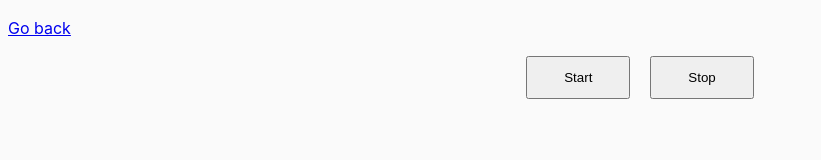
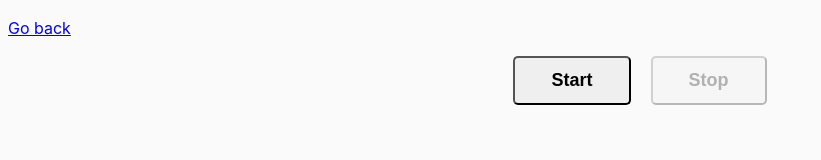
Before and after one commit to shyian-code/goit-advancedjs-hw-02, a website built with Vite: page src/01-color-switcher.html in a window 1280 px wide. Shown: the whole page, without its empty margins (0-821 px from the left). Built offline with nearby package versions, Linux system fonts and the light colour scheme.

Commit message:
fix button disabling functionality for color swithcer

```diff
--- a/src/01-color-switcher.html
+++ b/src/01-color-switcher.html
@@ -9,8 +9,8 @@
   <body>
     <p><a href="index.html">Go back</a></p>
     <section class="general-wrapper">
-      <button class="button-switcher" type="button" data-start>Start</button>
-      <button class="button-switcher" type="button" data-stop>Stop</button>
+      <button class="button-switcher button-switcher--start" type="button" data-start>Start</button>
+      <button class="button-switcher button-switcher--stop" type="button" data-stop>Stop</button>
     </section>
     <script src="js/01-color-switcher.js" type="module"></script>
   </body>
--- a/src/css/common.css
+++ b/src/css/common.css
@@ -25,6 +25,9 @@ img {
 
 .button-switcher {
   padding: 12px 36px;
+  border-radius: 5px;
+  font-size: 18px;
+  font-weight: 600;
 }
 
 .timer-interface {
--- a/src/js/01-color-switcher.js
+++ b/src/js/01-color-switcher.js
@@ -1,4 +1,3 @@
-// 01-color-switcher.js
 function getRandomHexColor() {
   return `#${Math.floor(Math.random() * 16777215).toString(16).padStart(6, '0')}`;
 }
@@ -14,12 +13,17 @@ let intervalId = null;
   }, 1000);
 
   startButton.disabled = true;
+  stopButton.disabled = false;
 };
 
 const stopColorSwitching = () => {
   clearInterval(intervalId);
   startButton.disabled = false;
+  stopButton.disabled = true;
 };
+
+// Додавання деактивації кнопки Stop при завантаженні сторінки
+stopButton.disabled = true;
 
 startButton.addEventListener('click', startColorSwitching);
 stopButton.addEventListener('click', stopColorSwitching);
```
Lines whose indentation alone changed are shown as unchanged.
